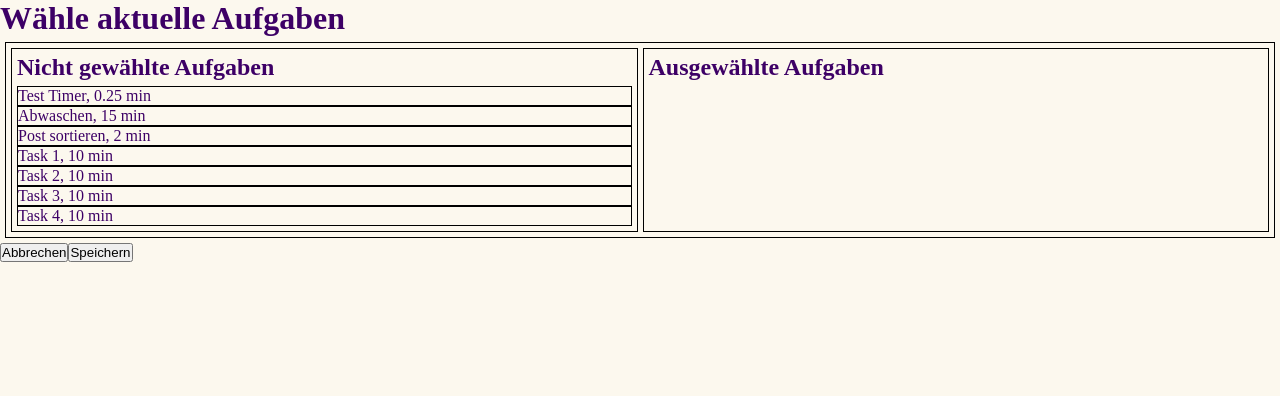
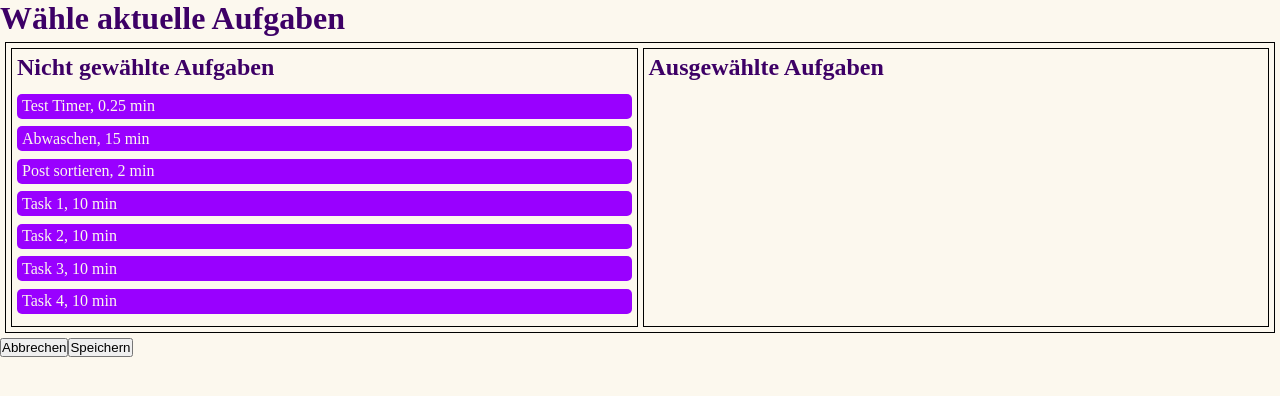
Before and after one commit to A11yship/capstone-project, a Next.js app: page /create-list in a window 1280 px wide. Shown: the top 396 px of the page. Built offline with nearby package versions, Linux system fonts and the light colour scheme.

Commit message:
Style dragable

```diff
--- a/src/components/Task/StyledTask.js
+++ b/src/components/Task/StyledTask.js
@@ -1,7 +1,11 @@
 import styled from 'styled-components';
 
 const StyledTask = styled.div`
-	border: 1px solid black;
+	margin: 7.5px 0;
+	padding: 3.5px 5px;
+	border-radius: 5px;
+	background-color: var(--brand-color);
+	color: var(--light-color);
 `;
 
 export default StyledTask;
```
